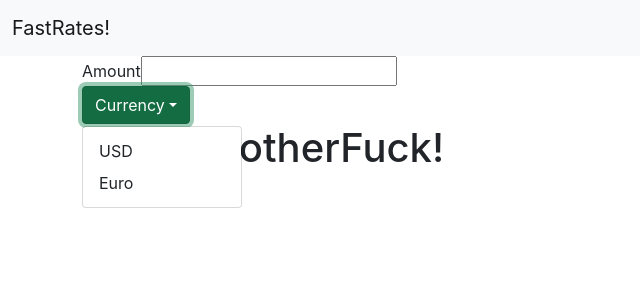
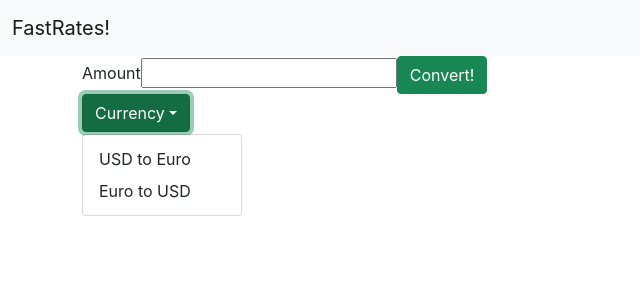
Before and after one commit to DavidLineman/currency-converter-spa, a React (Create React App) app: page / in a window 1280 px wide. Both pictures are taken after a click on the button "Currency". Shown: the top 300 px of the page, without its empty margins (0-640 px from the left). Built offline with nearby package versions, Linux system fonts and the light colour scheme.

Commit message:
catch up

```diff
--- a/src/App.js
+++ b/src/App.js
@@ -25,8 +25,8 @@ function App() {
             </Dropdown.Toggle>
 
             <Dropdown.Menu>
-              <Dropdown.Item href="#/action-1">USD</Dropdown.Item>
-              <Dropdown.Item href="#/action-2">Euro</Dropdown.Item>
+              <Dropdown.Item href="#/action-1">USD to Euro</Dropdown.Item>
+              <Dropdown.Item href="#/action-2">Euro to USD</Dropdown.Item>
             </Dropdown.Menu>
           </Dropdown>
         </div>
--- a/src/Form.js
+++ b/src/Form.js
@@ -11,8 +11,9 @@ class Form extends React.Component {
   render() {
     return(
       <>
-      <label>Amount</label>
-      <input type="number"></input>
+        <label>Amount</label>
+        <input type="number"></input>
+        <button type='submit' className='btn btn-success'>Convert!</button>
       </>
     )
   }
--- a/src/Rates.js
+++ b/src/Rates.js
@@ -1,4 +1,7 @@
 import React from "react";
+
+
+
 
 class Rates extends React.Component {
   constructor(props) {
@@ -9,7 +12,7 @@ class Rates extends React.Component {
     return(
 
       <div className="container">
-        <h1>Hello MotherFuck!</h1>
+        <p className='converted-currency'></p>
       </div>
 
   );
```
